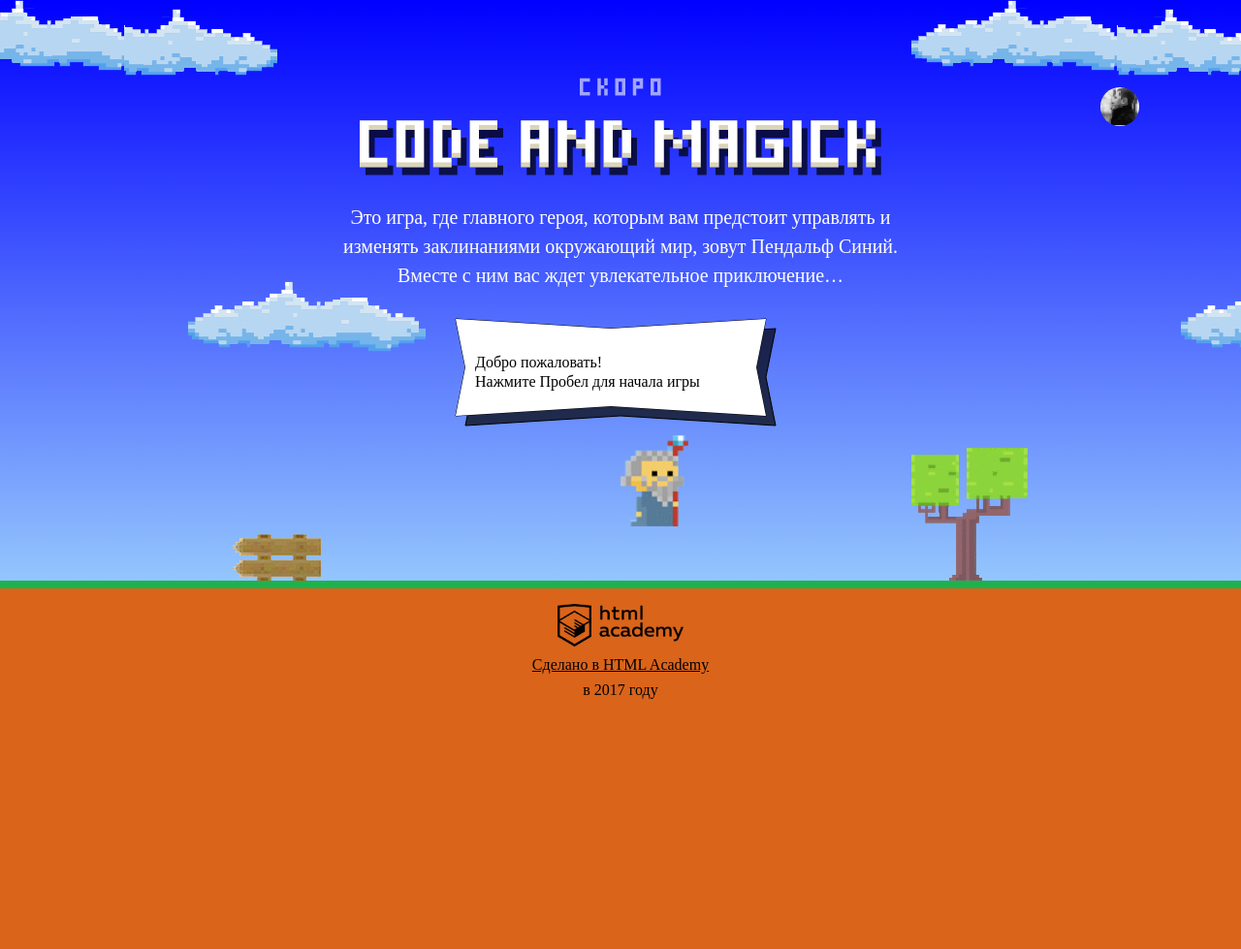
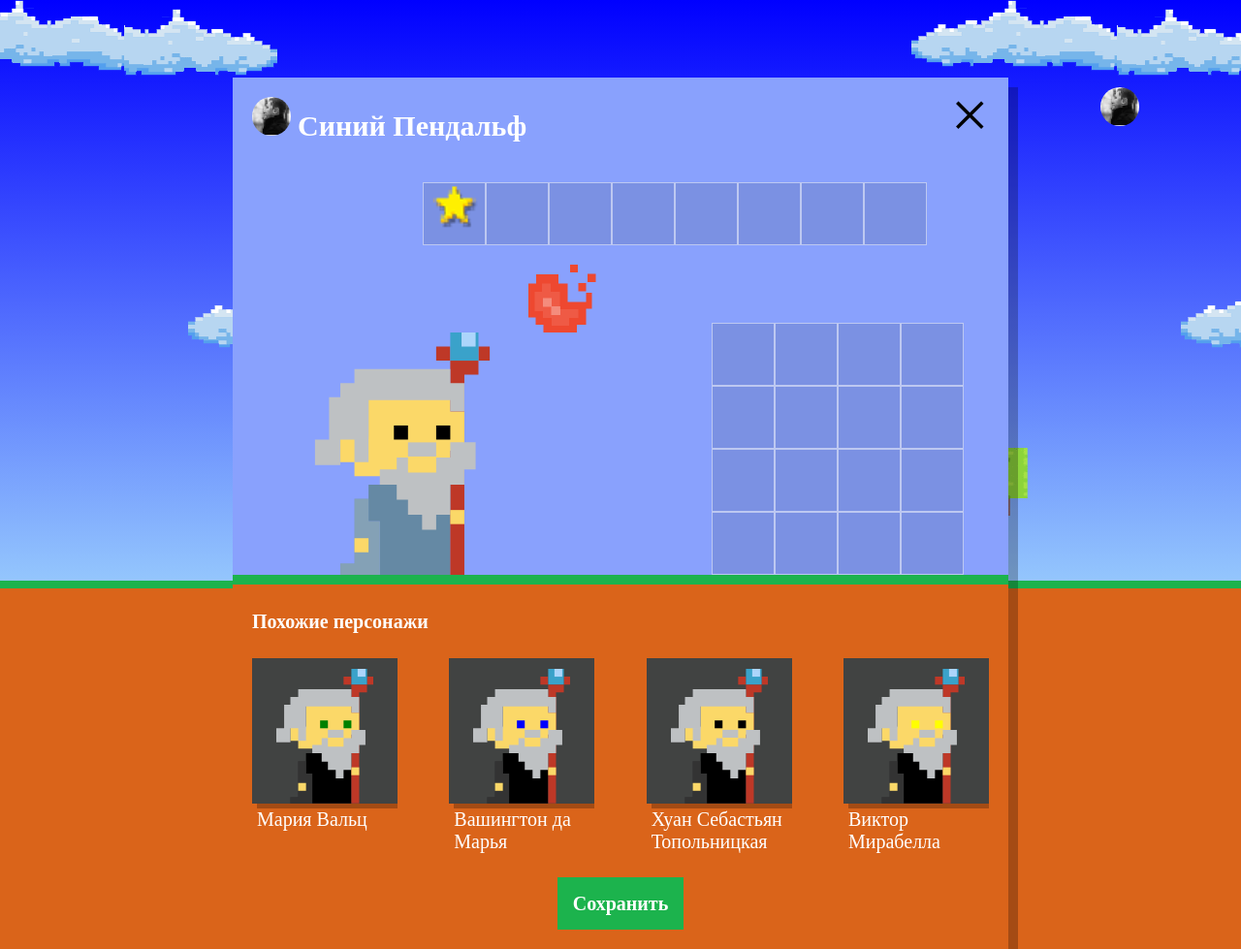
Before and after one commit to ipolekhin/674919-code-and-magick-19, a website: page index.html in a window 1280 px wide. Shown: the whole page at 97% size. Before the commit the page ends 800 px from the top, so only its background shows below. Drawn offline with Linux system fonts and the light colour scheme; a web font is replaced by a local one.

Commit message:
Создал массив из JS объектов

```diff
--- a/index.html
+++ b/index.html
@@ -215,6 +215,7 @@
 </script>
 <script src="js/stat.js"></script>
 <script src="js/game.js"></script>
+<script src="js/setup.js"></script>
 
 </body>
 </html>
--- /dev/null
+++ b/js/setup.js
@@ -0,0 +1,43 @@
+'use strict';
+
+var wizards = [];
+var arrLength = 4;
+var fName = ['Иван', 'Хуан Себастьян', 'Мария', 'Кристоф', 'Виктор', 'Юлия', 'Люпита', 'Вашингтон'];
+var lName = ['да Марья', 'Верон', 'Мирабелла', 'Вальц', 'Онопко', 'Топольницкая', 'Нионго', 'Ирвинг'];
+var coatColor = ['rgb (101, 137, 164)', 'rgb (241, 43, 107)', 'rgb (146, 100, 161)', 'rgb (56, 159, 117)', 'rgb (215, 210, 55)', 'rgb (0, 0, 0)'];
+var eyesColor = ['black', 'red', 'blue', 'yellow', 'green'];
+
+document.querySelector('.setup').classList.remove('hidden');
+
+var similarListElement = document.querySelector('.setup-similar-list');
+var similarWizardTemplate = document.querySelector('#similar-wizard-template').content.querySelector('.setup-similar-item');
+
+// С помощью функции генерируем случайное число от и до
+var generateNumbersOfRange = function (min, max) {
+  return Math.floor(Math.random() * (max - min + 1)) + min;
+};
+
+// С помощью функции выбираем из массива случайное значение
+var generateArrNumber = function (arr) {
+  var length = generateNumbersOfRange(1, arr.length);
+  return arr[length - 1];
+};
+
+var renderWizard = function (wizard) {
+  var wizardElement = similarWizardTemplate.cloneNode(true);
+
+  wizardElement.querySelector('.setup-similar-label').textContent = generateArrNumber(fName) + ' ' + generateArrNumber(lName);;
+  wizardElement.querySelector('.wizard-coat').style.fill = generateArrNumber(coatColor);
+  wizardElement.querySelector('.wizard-eyes').style.fill = generateArrNumber(eyesColor);
+
+  return wizardElement;
+};
+
+
+var fragment = document.createDocumentFragment();
+for (var i = 0; i < arrLength; i++) {
+  fragment.appendChild(renderWizard(arrLength[i]));
+}
+similarListElement.appendChild(fragment);
+
+document.querySelector('.setup-similar').classList.remove('hidden');
```
